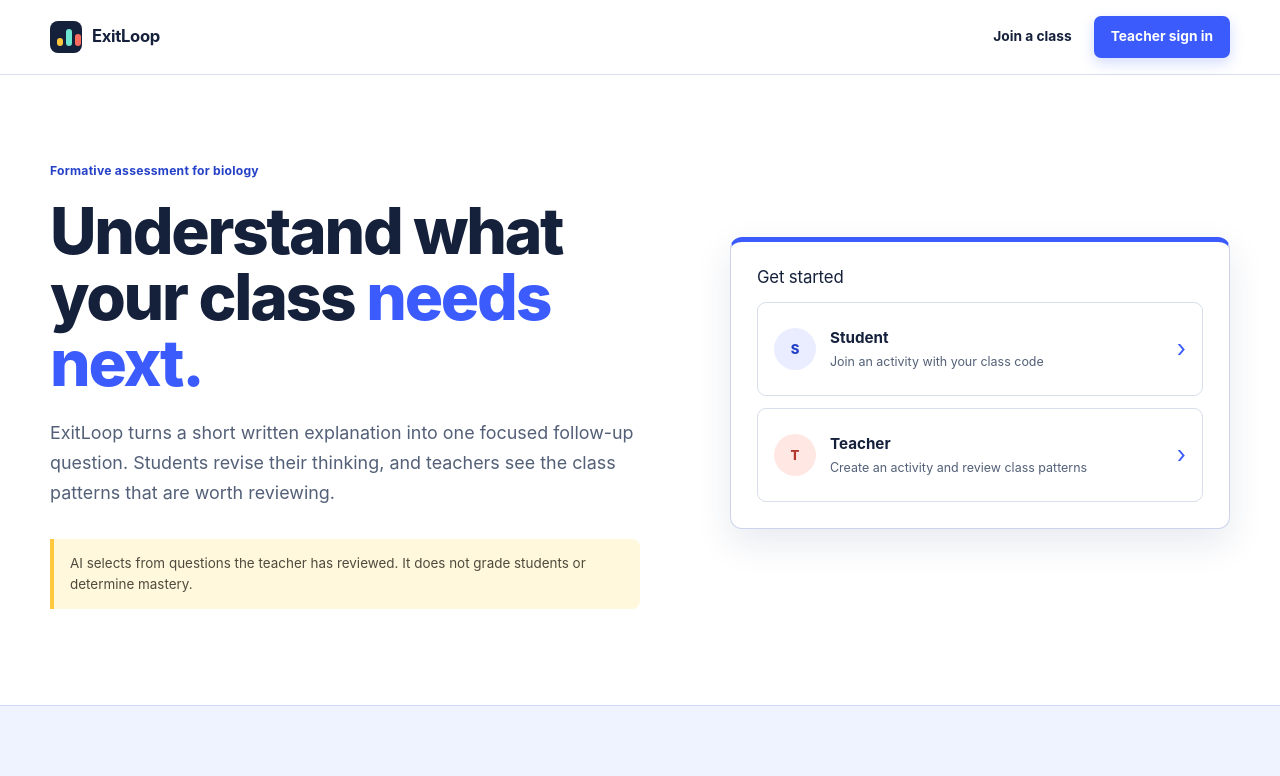
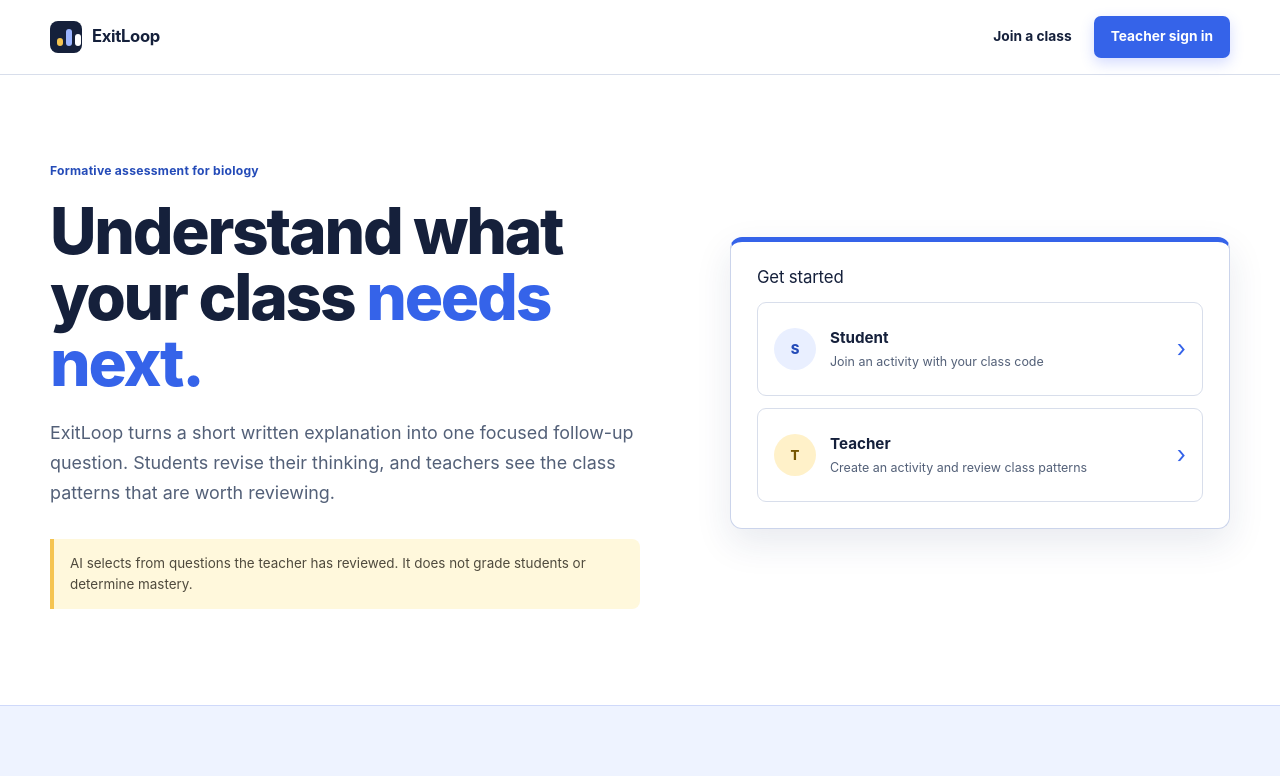
Before and after one commit to ChenMel27/biosense-loop, a Next.js app: page / in a window 1280 px wide. Shown: the top 776 px of the page. Built offline with nearby package versions, Linux system fonts and the light colour scheme.

Commit message:
Refine cohesive product color palette

```diff
--- a/src/app/globals.css
+++ b/src/app/globals.css
@@ -3,15 +3,12 @@
 :root {
   --ink: #15203b;
   --ink-soft: #536078;
-  --teal: #3b5bfd;
-  --teal-dark: #2541c7;
-  --mint: #e9edff;
-  --mint-light: #f3f5ff;
-  --sun: #ffc83d;
-  --coral: #ff6b5f;
-  --aqua: #15b99a;
-  --violet: #7659e8;
-  --cream: #f7f8fc;
+  --teal: #3563e9;
+  --teal-dark: #244bb8;
+  --mint: #e9efff;
+  --mint-light: #f5f7ff;
+  --sun: #f5c451;
+  --cream: #f7f8fb;
   --paper: #ffffff;
   --line: #d8deeb;
   --danger: #a63e3e;
@@ -50,8 +47,8 @@ button:focus-visible, a:focus-visible, input:focus-visible, textarea:focus-visib
 .brand-mark { display: grid; grid-template-columns: repeat(3, 6px); align-items: end; gap: 3px; width: 32px; height: 32px; padding: 7px; border-radius: 8px; background: var(--ink); }
 .brand-mark span { border-radius: 4px; background: var(--sun); }
 .brand-mark span:nth-child(1) { height: 8px; }
-.brand-mark span:nth-child(2) { height: 17px; background: #6ee7d2; }
-.brand-mark span:nth-child(3) { height: 12px; background: var(--coral); }
+.brand-mark span:nth-child(2) { height: 17px; background: #9bb4ff; }
+.brand-mark span:nth-child(3) { height: 12px; background: white; }
 .research-badge { padding: 7px 11px; border: 1px solid var(--line); border-radius: 999px; color: var(--ink-soft); background: rgba(255,255,255,.7); font-size: .72rem; font-weight: 700; }
 
 .site-page { display: flex; min-height: 100vh; flex-direction: column; background: white; }
@@ -534,26 +531,24 @@ code { padding: 2px 5px; border-radius: 5px; background: #eaf1ee; color: var(--t
 .role-panel h2 { margin-bottom: 4px; font-size: 1.05rem; letter-spacing: -.01em; }
 .role-choice { display: grid; grid-template-columns: auto minmax(0, 1fr) auto; gap: 14px; align-items: center; min-height: 94px; padding: 16px; border: 1px solid var(--line); border-radius: 9px; background: white; transition: border-color .15s, background .15s; }
 .role-choice:hover { border-color: #8fa5ff; background: var(--mint-light); }
-.role-panel .role-choice:nth-of-type(2):hover { border-color: #ff9b92; background: #fff4f2; }
+.role-panel .role-choice:nth-of-type(2):hover { border-color: #dcc37e; background: #fffaf0; }
 .role-choice > span:nth-child(2) { display: grid; gap: 2px; }
 .role-choice strong { font-size: .95rem; }
 .role-choice small { color: var(--ink-soft); font-size: .78rem; }
 .role-choice > span:last-child { color: var(--teal); font-size: 1.5rem; }
 .role-icon { display: grid; flex: 0 0 auto; place-items: center; width: 42px; height: 42px; border-radius: 50%; background: var(--mint); color: var(--teal-dark); font-size: .82rem; font-weight: 850; }
-.role-icon.teacher { background: #ffe7e3; color: #b2362d; }
+.role-icon.teacher { background: #fff1c9; color: #765600; }
 .home-process-section { padding: 72px 0 78px; border-block: 1px solid #cfd9fa; background: #eef3ff; }
 .home-process { display: grid; grid-template-columns: .9fr 1.4fr; gap: 90px; align-items: start; }
 .home-process h2 { max-width: 470px; margin-top: 10px; font-size: clamp(1.8rem, 3vw, 2.55rem); line-height: 1.18; }
 .home-process ol { display: grid; grid-template-columns: repeat(3, 1fr); gap: 0; margin: 0; padding: 0; list-style: none; }
 .home-process li { display: grid; grid-template-columns: auto 1fr; gap: 12px; padding: 5px 22px; border-left: 1px solid var(--line); }
 .home-process li > span { display: grid; place-items: center; width: 28px; height: 28px; border-radius: 50%; background: var(--teal); color: white; font-size: .72rem; font-weight: 800; }
-.home-process li:nth-child(2) > span { background: var(--aqua); }
-.home-process li:nth-child(3) > span { background: var(--coral); }
 .home-process li div { display: grid; gap: 5px; }
 .home-process li strong { font-size: .88rem; }
 .home-process li p { color: var(--ink-soft); font-size: .76rem; line-height: 1.5; }
 
-.entry-page { min-height: 100vh; background: linear-gradient(180deg, #eef3ff 0, var(--cream) 38%); }
+.entry-page { min-height: 100vh; background: var(--cream); }
 .entry-shell { width: min(540px, calc(100% - 32px)); margin: 0 auto; padding: 40px 0 80px; }
 .entry-back { margin: 0 0 18px; color: var(--ink-soft); }
 .entry-card { padding: 32px; border: 1px solid #cbd4eb; border-top: 5px solid var(--teal); border-radius: 12px; background: white; box-shadow: 0 14px 34px rgba(29,47,99,.09); }
@@ -568,7 +563,7 @@ code { padding: 2px 5px; border-radius: 5px; background: #eaf1ee; color: var(--t
 .field input:focus, .field textarea:focus, .field select:focus { border-color: var(--teal); box-shadow: 0 0 0 3px rgba(59,91,253,.14); }
 .form-error { border-radius: 7px; }
 
-.teacher-page { background: linear-gradient(180deg, #f2f5ff 0, var(--cream) 260px); }
+.teacher-page { background: var(--cream); }
 .teacher-topbar { position: sticky; z-index: 30; top: 0; border-bottom: 1px solid var(--line); background: rgba(255,255,255,.97); }
 .teacher-topbar-inner { display: grid; grid-template-columns: auto 1fr auto; gap: 34px; align-items: center; min-height: 66px; }
 .teacher-nav { display: flex; align-self: stretch; gap: 3px; }
@@ -586,9 +581,6 @@ code { padding: 2px 5px; border-radius: 5px; background: #eaf1ee; color: var(--t
 .teacher-flow-overview ol { display: grid; grid-template-columns: repeat(4, 1fr); gap: 0; margin: 0; padding: 0; list-style: none; }
 .teacher-flow-overview li { display: grid; grid-template-columns: auto 1fr; gap: 9px; padding: 4px 15px; border-left: 1px solid var(--line); }
 .teacher-flow-overview li > span { display: grid; place-items: center; width: 25px; height: 25px; border-radius: 50%; background: var(--mint); color: var(--teal-dark); font-size: .68rem; font-weight: 800; }
-.teacher-flow-overview li:nth-child(2) > span { background: #dff8f2; color: #087c66; }
-.teacher-flow-overview li:nth-child(3) > span { background: #fff1c4; color: #785500; }
-.teacher-flow-overview li:nth-child(4) > span { background: #ffe6e3; color: #ad3028; }
 .teacher-flow-overview li div { display: grid; gap: 3px; }
 .teacher-flow-overview strong { font-size: .78rem; }
 .teacher-flow-overview small { color: var(--ink-soft); font-size: .67rem; line-height: 1.45; }
@@ -602,7 +594,7 @@ code { padding: 2px 5px; border-radius: 5px; background: #eaf1ee; color: var(--t
 .builder-progress li { min-height: 74px; background: #f4f5f7; }
 .builder-progress li > span { border-radius: 50%; }
 .builder-progress li.current { background: #edf1ff; box-shadow: inset 0 -4px 0 var(--teal); }
-.builder-progress li.complete { background: #e8faf5; color: #087c66; }
+.builder-progress li.complete { background: #f2f5ff; color: var(--teal-dark); }
 .activity-builder-panel { border-radius: 10px; box-shadow: none; }
 .lesson-source-heading h2, .generated-draft-heading h2, .session-setup-panel h2, .session-ready-heading h2 { font-size: 1.55rem; font-weight: 760; }
 .start-method-grid { grid-template-columns: repeat(2, minmax(0, 1fr)); }
```
